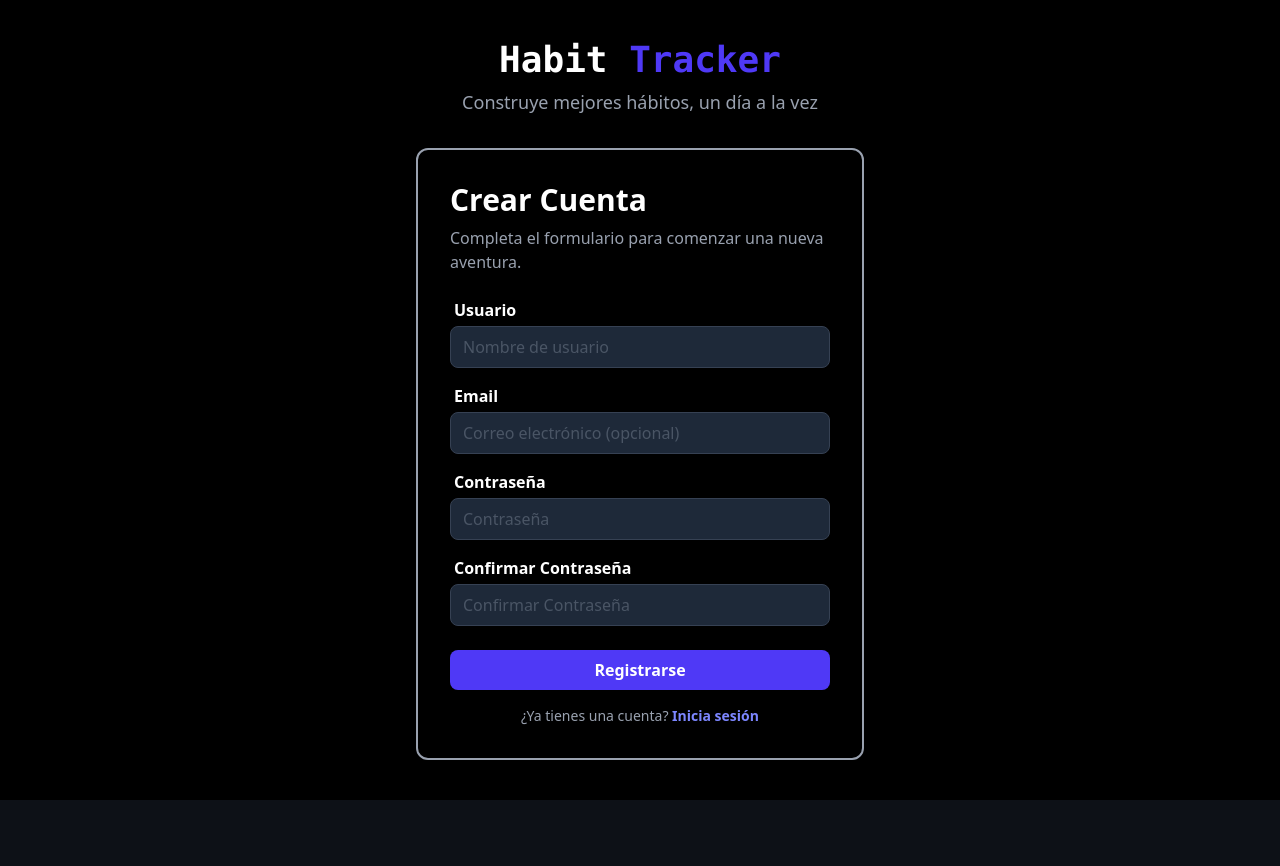
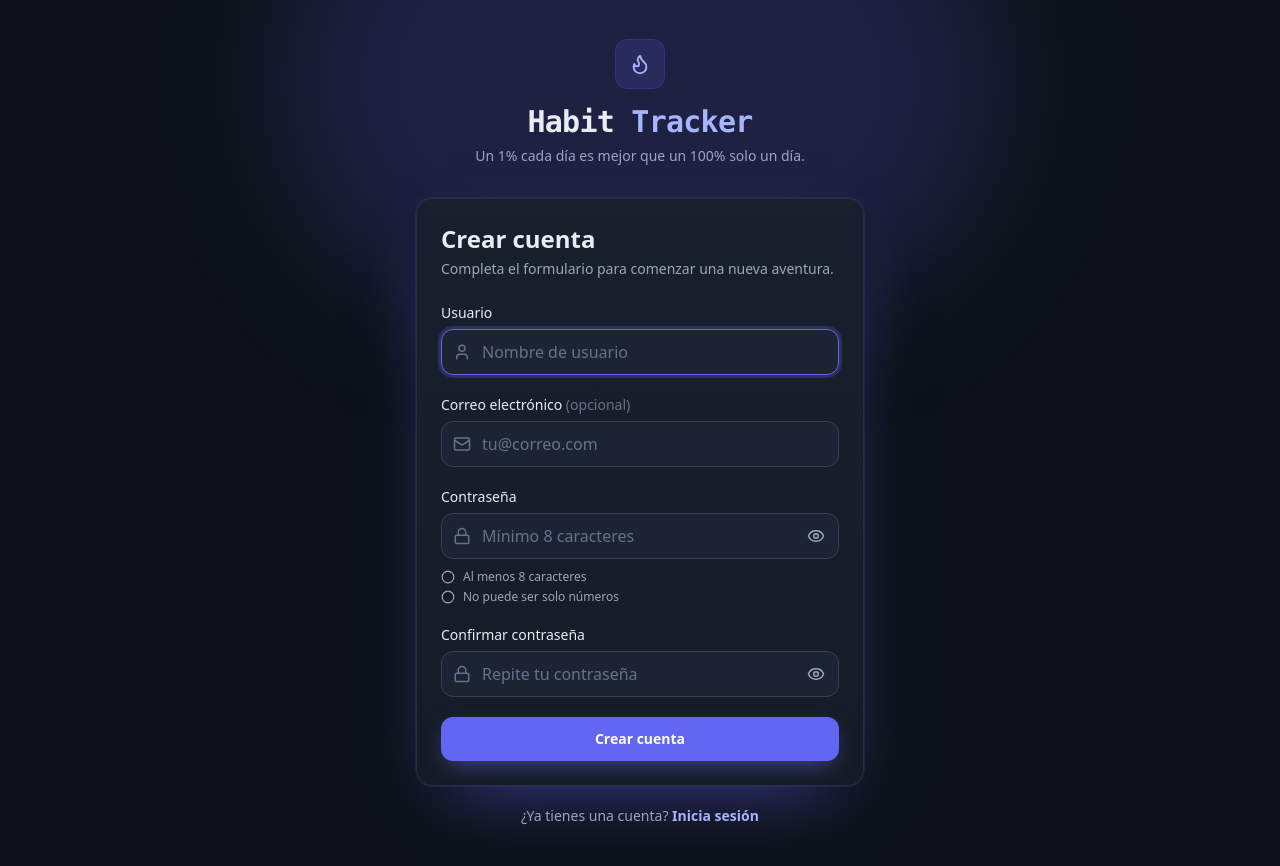
Before and after one commit to Ricardoge25/HabitTracker-frontend, a React (Vite) app: page /register in a window 1280 px wide. Before the commit the page ends 800 px from the top, so only its background shows below. Built offline with nearby package versions, Linux system fonts and the light colour scheme; no server answers.

Commit message:
style(auth): redesign login and register with shared layout

```diff
--- /dev/null
+++ b/src/components/AuthLayout.jsx
@@ -0,0 +1,43 @@
+import { Flame } from "lucide-react";
+
+/**
+ * Estructura común de Login y Register (mobile first).
+ * El espaciado vertical se compacta en pantallas bajas para evitar un scroll
+ * innecesario; si el contenido de verdad no cabe (p. ej. Register en móvil),
+ * la página scrollea con normalidad.
+ */
+export default function AuthLayout({ title, subtitle, children, footer }) {
+  return (
+    <div className="relative flex min-h-dvh flex-col items-center justify-center overflow-x-hidden px-4 py-6 [@media(min-height:700px)]:py-10">
+      {/* Resplandor decorativo: fijo al viewport para que NO aporte altura al documento */}
+      <div
+        aria-hidden="true"
+        className="pointer-events-none fixed left-1/2 top-0 h-[320px] w-[420px] -translate-x-1/2 -translate-y-1/3 rounded-full bg-accent/20 blur-3xl sm:h-[480px] sm:w-[720px]"
+      />
+
+      <div className="relative w-full max-w-md">
+        {/* Marca */}
+        <div className="mb-5 text-center [@media(min-height:700px)]:mb-8">
+          <div className="mx-auto mb-3 flex h-11 w-11 items-center justify-center rounded-xl bg-accent/15 text-accent-soft ring-1 ring-accent/30 [@media(min-height:700px)]:mb-4 [@media(min-height:700px)]:h-12 [@media(min-height:700px)]:w-12">
+            <Flame size={22} />
+          </div>
+          <h1 className="font-mono text-2xl font-extrabold tracking-tight text-ink sm:text-3xl">
+            Habit <span className="text-accent-soft">Tracker</span>
+          </h1>
+          <p className="mt-1.5 text-sm text-ink-muted">
+            Un 1% cada día es mejor que un 100% solo un día.
+          </p>
+        </div>
+
+        {/* Tarjeta con halo violeta */}
+        <div className="card card-glow p-5 [@media(min-height:700px)]:p-6 sm:p-8">
+          <h2 className="text-xl font-semibold text-ink sm:text-2xl">{title}</h2>
+          {subtitle && <p className="mt-1 text-sm text-ink-muted">{subtitle}</p>}
+          <div className="mt-4 [@media(min-height:700px)]:mt-6">{children}</div>
+        </div>
+
+        {footer && <p className="mt-5 text-center text-sm text-ink-muted">{footer}</p>}
+      </div>
+    </div>
+  );
+}
--- /dev/null
+++ b/src/components/PasswordInput.jsx
@@ -0,0 +1,31 @@
+import { useState } from "react";
+import { Eye, EyeOff, Lock } from "lucide-react";
+
+export default function PasswordInput({ id, invalid = false, className = "", ...props }) {
+  const [visible, setVisible] = useState(false);
+
+  return (
+    <div className="relative">
+      <Lock
+        size={18}
+        aria-hidden="true"
+        className="pointer-events-none absolute left-3 top-1/2 -translate-y-1/2 text-ink-faint"
+      />
+      <input
+        id={id}
+        type={visible ? "text" : "password"}
+        aria-invalid={invalid || undefined}
+        className={`field pl-10 pr-11 ${invalid ? "border-danger focus:border-danger focus:ring-danger/30" : ""} ${className}`}
+        {...props}
+      />
+      <button
+        type="button"
+        onClick={() => setVisible((v) => !v)}
+        aria-label={visible ? "Ocultar contraseña" : "Mostrar contraseña"}
+        className="absolute right-2 top-1/2 -translate-y-1/2 cursor-pointer rounded-md p-1.5 text-ink-muted transition hover:text-ink focus:outline-none focus-visible:ring-2 focus-visible:ring-accent-soft"
+      >
+        {visible ? <EyeOff size={18} /> : <Eye size={18} />}
+      </button>
+    </div>
+  );
+}
--- a/src/pages/Login.jsx
+++ b/src/pages/Login.jsx
@@ -1,7 +1,10 @@
 import { useEffect, useState } from "react";
+import { Link, useLocation, useNavigate } from "react-router-dom";
+import { toast } from "react-hot-toast";
+import { AlertCircle, Clock, Loader2, User } from "lucide-react";
 import { useAuth } from "../hooks/useAuth";
-import { useNavigate, Link, useLocation } from "react-router-dom";
-import { toast } from "react-hot-toast";
+import AuthLayout from "../components/AuthLayout";
+import PasswordInput from "../components/PasswordInput";
 
 const SESSION_MESSAGES = {
   idle: "Tu sesión se cerró por inactividad. Inicia sesión de nuevo.",
@@ -11,103 +14,116 @@ const SESSION_MESSAGES = {
 export default function Login() {
   const [username, setUsername] = useState("");
   const [password, setPassword] = useState("");
+  const [error, setError] = useState("");
+  const [isSubmitting, setIsSubmitting] = useState(false);
   const { login, logoutReason } = useAuth();
   const navigate = useNavigate();
-  const [error, setError] = useState("");
   const location = useLocation();
 
   // Mostrar notificación si el usuario acaba de registrarse
   useEffect(() => {
-    if (location.state?.registered) {
+    if (location.state?.register) {
       toast.success("Registro exitoso. ¡Inicia sesión para continuar!");
     }
   }, [location]);
 
   const handleSubmit = async (e) => {
     e.preventDefault();
+    if (isSubmitting) return;
     setError("");
+    setIsSubmitting(true);
 
     try {
-      const ok = await login(username, password);
-      if (ok) {
-        navigate("/home"); // Redirige al dashboard después del login
-      }
+      const ok = await login(username.trim(), password);
+      if (ok) navigate("/home");
     } catch (err) {
       setError(err.message);
+    } finally {
+      setIsSubmitting(false);
     }
   };
 
   return (
-    <div className="h-screen flex flex-col items-center justify-center bg-black text-white px-4">
-      {/* Titulo principal */}
-      <h1 className="text-4xl font-extrabold mb-2 font-mono">
-        Habit <span className="text-indigo-600">Tracker</span>
-      </h1>
-      <p className="text-gray-400 mb-8">Construye mejores hábitos, un día a la vez</p>
-
-      {/* Caja de Login */}
-      <div className="w-full max-w-md rounded-xl shadow-lg p-8 border-2 border-gray-300">
-        <h2 className="text-3xl font-semibold mb-2">Iniciar Sesión</h2>
-        <p className="text-sm text-gray-400 mb-6">
-          Ingresa tus credenciales para acceder a tu cuenta.
-        </p>
-
+    <AuthLayout
+      title="Iniciar sesión"
+      subtitle="Ingresa tus credenciales para acceder a tu cuenta."
+      footer={
+        <>
+          ¿No tienes una cuenta?{" "}
+          <Link to="/register" className="font-semibold text-accent-soft hover:underline">
+            Regístrate aquí
+          </Link>
+        </>
+      }
+    >
       {/* Motivo por el que se cerró la sesión anterior */}
       {logoutReason && SESSION_MESSAGES[logoutReason] && (
-          <p
+        <div
           role="status"
-            className="mb-4 rounded-md border border-amber-500/40 bg-amber-500/10 p-3 text-sm text-amber-300"
+          className="mb-5 flex items-start gap-2.5 rounded-lg border border-warning/30 bg-warning/10 p-3 text-sm text-amber-200"
         >
-            {SESSION_MESSAGES[logoutReason]}
-          </p>
+          <Clock size={18} className="mt-0.5 shrink-0" />
+          <span>{SESSION_MESSAGES[logoutReason]}</span>
+        </div>
       )}
 
-        {/* Formulario */}
-        <form onSubmit={handleSubmit} className="space-y-4">
+      <form onSubmit={handleSubmit} className="space-y-5" noValidate>
         <div>
-            <label className="block text-base font-semibold ml-1 mb-1">Usuario</label>
+          <label htmlFor="login-username" className="mb-1.5 block text-sm font-medium text-ink">
+            Usuario
+          </label>
+          <div className="relative">
+            <User
+              size={18}
+              aria-hidden="true"
+              className="pointer-events-none absolute left-3 top-1/2 -translate-y-1/2 text-ink-faint"
+            />
             <input
+              id="login-username"
               type="text"
-              placeholder="Usuario"
+              autoComplete="username"
+              autoFocus
+              placeholder="Tu usuario"
               value={username}
               onChange={(e) => setUsername(e.target.value)}
-              className="w-full px-3 py-2 border border-gray-700 rounded-lg bg-gray-800 text-gray-100 font-medium focus:outline-none focus:ring-2 focus:ring-indigo-500 placeholder:text-gray-600"
+              className="field pl-10"
+            />
+          </div>
+        </div>
+
+        <div>
+          <label htmlFor="login-password" className="mb-1.5 block text-sm font-medium text-ink">
+            Contraseña
+          </label>
+          <PasswordInput
+            id="login-password"
+            autoComplete="current-password"
+            placeholder="••••••••"
+            value={password}
+            onChange={(e) => setPassword(e.target.value)}
           />
         </div>
 
-          <div>
-            <label className="block text-base font-semibold ml-1 mb-1">Contraseña</label>
-            <input
-              type="password"
-              placeholder="*********"
-              value={password}
-              onChange={(e) => setPassword(e.target.value)}
-              className="w-full px-3 py-2 border border-gray-700 rounded-lg bg-gray-800 text-gray-100 font-medium focus:outline-none focus:ring-2 focus:ring-indigo-500 placeholder:text-gray-600"
-            />
+        {error && (
+          <div
+            role="alert"
+            className="flex items-start gap-2.5 rounded-lg border border-danger/30 bg-danger/10 p-3 text-sm text-red-300"
+          >
+            <AlertCircle size={18} className="mt-0.5 shrink-0" />
+            <span>{error}</span>
           </div>
+        )}
 
-          <button
-            type="submit"
-            className="w-full bg-indigo-600 hover:bg-indigo-800 text-white py-2 mt-2 rounded-lg font-semibold transition-colors"
-          >
-            Iniciar Sesión
+        <button type="submit" disabled={isSubmitting} className="btn btn-primary w-full">
+          {isSubmitting ? (
+            <>
+              <Loader2 size={18} className="animate-spin" /> Ingresando...
+            </>
+          ) : (
+            "Iniciar sesión"
+          )}
         </button>
-
-          {error && (
-            <p className="text-red-500 text-sm text-center bg-red-500/2 p-2 rounded-md border border-red-700">
-              {error}
-            </p>
-          )}
       </form>
-
-        {/* Enlace para registrarse */}
-        <p className="text-sm text-gray-400 mt-6 text-center">
-          ¿No tienes una cuenta?{" "}
-          <Link to={"/register"} className="text-indigo-400 hover:underline text-sm font-semibold">
-            Regístrate aquí
-          </Link>
-        </p>
-      </div>
-    </div>
+    </AuthLayout>
   );
 }
--- a/src/pages/Register.jsx
+++ b/src/pages/Register.jsx
@@ -1,148 +1,236 @@
 import { useState } from "react";
 import { Link, useNavigate } from "react-router-dom";
+import { AlertCircle, Check, Circle, Loader2, Mail, User } from "lucide-react";
 import api from "../api/axios";
 import { extractApiError } from "../utils/apiErrors";
+import AuthLayout from "../components/AuthLayout";
+import PasswordInput from "../components/PasswordInput";
+
+// Mismas reglas que el backend. OJO: esto es solo ayuda visual (UX);
+// la validación de verdad la hace el servidor.
+const MIN_PASSWORD = 8;
+
+// Icono y color de un requisito de contraseña según se cumpla o no
+function Requirement({ met, children }) {
+  return (
+    <li className={`flex items-center gap-2 text-xs ${met ? "text-success" : "text-ink-muted"}`}>
+      {met ? <Check size={14} /> : <Circle size={14} />}
+      {children}
+    </li>
+  );
+}
+
+function FieldError({ id, message }) {
+  if (!message) return null;
+  return (
+    <p id={id} role="alert" className="mt-1.5 text-xs text-red-300">
+      {message}
+    </p>
+  );
+}
 
 export default function Register() {
-  const [formData, setFormData] = useState({
-    username: "",
-    email: "",
-    password: "",
-  });
+  const navigate = useNavigate();
+  const [formData, setFormData] = useState({ username: "", email: "", password: "" });
   const [confirmPassword, setConfirmPassword] = useState("");
-  const [error, setError] = useState("");
-  const navigate = useNavigate();
+  const [fieldErrors, setFieldErrors] = useState({});
+  const [formError, setFormError] = useState("");
+  const [isSubmitting, setIsSubmitting] = useState(false);
+
+  const setField = (name) => (e) => {
+    setFormData((prev) => ({ ...prev, [name]: e.target.value }));
+    // Al corregir un campo, su error desaparece
+    setFieldErrors((prev) => ({ ...prev, [name]: undefined }));
+  };
+
+  // Requisitos visibles de la contraseña
+  const longEnough = formData.password.length >= MIN_PASSWORD;
+  const notOnlyDigits = formData.password.length > 0 && !/^\d+$/.test(formData.password);
+  const passwordsMatch = confirmPassword.length > 0 && formData.password === confirmPassword;
+
+  // Valida en el cliente y devuelve un objeto { campo: mensaje }
+  const validate = () => {
+    const errors = {};
+    if (!formData.username.trim()) errors.username = "El nombre de usuario es obligatorio.";
+    if (!longEnough) errors.password = `La contraseña debe tener al menos ${MIN_PASSWORD} caracteres.`;
+    if (formData.password !== confirmPassword) errors.confirm = "Las contraseñas no coinciden.";
+    return errors;
+  };
 
   const handleRegister = async (e) => {
     e.preventDefault();
+    if (isSubmitting) return;
+    setFormError("");
 
-    if (formData.password !== confirmPassword) {
-      setError("Las contraseñas no coinciden");
+    const errors = validate();
+    setFieldErrors(errors);
+    if (Object.keys(errors).length > 0) return;
+
+    setIsSubmitting(true);
+    try {
+      const response = await api.post("/register/", {
+        ...formData,
+        username: formData.username.trim(),
+        email: formData.email.trim(),
+      });
+      if (response.status === 201) {
+        navigate("/login", { state: { registered: true } });
+      }
+    } catch (err) {
+      console.error("Error en el registro:", err.response?.data || err.message);
+      const data = err.response?.data;
+
+      // DRF devuelve { campo: ["mensaje"] }: mostramos cada error junto a su campo.
+      // Cualquier clave que no sea de un campo conocido va al mensaje general.
+      if (err.response?.status === 400 && data && typeof data === "object") {
+        const serverErrors = {};
+        for (const key of ["username", "email", "password"]) {
+          if (data[key]) serverErrors[key] = [].concat(data[key])[0];
+        }
+        if (Object.keys(serverErrors).length > 0) {
+          setFieldErrors(serverErrors);
           return;
         }
-
-    if (formData.password.length < 8) {
-      setError("La contraseña debe tener al menos 8 caracteres");
-      return;
       }
-
-    if (!formData.username.trim()) {
-      setError("El nombre de usuario es obligatorio");
-      return;
-    }
-
-    try {
-      const response = await api.post("/register/", formData);
-
-      if (response.status === 201) {
-        navigate("/login", { state: { registered: true } }); // Redirige al login después del registro
-      }
-    } catch (err) {
-      setError(extractApiError(err.response?.data, "Error al crear el usuario. Intenta de nuevo."));
+      setFormError(extractApiError(data, "Error al crear el usuario. Intenta de nuevo."));
+    } finally {
+      setIsSubmitting(false);
     }
   };
 
   return (
-    <div className="md:h-screen flex flex-col items-center justify-center bg-black text-white px-4 pb-2">
-      {/* Título Principal */}
-      <h1 className="text-3xl md:text-4xl font-extrabold mb-2 font-mono mt-6">
-        Habit <span className="text-indigo-600">Tracker</span>
-      </h1>
-      <p className="text-sm md:text-lg text-gray-400 mb-6 md:mb-8">
-        Construye mejores hábitos, un día a la vez
-      </p>
-
-      {/* Caja de Registro */}
-      <div className="p-6 md:p-8 rounded-xl shadow-lg border-2 border-gray-400 w-full max-w-md mb-4">
-        <h2 className="text-2xl md:text-3xl font-semibold mb-2">Crear Cuenta</h2>
-        <p className="text-sm md:text-base text-gray-400 mb-3 md:mb-6">
-          Completa el formulario para comenzar una nueva aventura.
-        </p>
-
-        <form onSubmit={handleRegister} className="space-y-2 md:space-y-4">
+    <AuthLayout
+      title="Crear cuenta"
+      subtitle="Completa el formulario para comenzar una nueva aventura."
+      footer={
+        <>
+          ¿Ya tienes una cuenta?{" "}
+          <Link to="/login" className="font-semibold text-accent-soft hover:underline">
+            Inicia sesión
+          </Link>
+        </>
+      }
+    >
+      <form onSubmit={handleRegister} className="space-y-5" noValidate>
+        {/* Usuario */}
         <div>
-            <label className="block text-base font-semibold ml-1 mb-1">
+          <label htmlFor="reg-username" className="mb-1.5 block text-sm font-medium text-ink">
             Usuario
           </label>
+          <div className="relative">
+            <User
+              size={18}
+              aria-hidden="true"
+              className="pointer-events-none absolute left-3 top-1/2 -translate-y-1/2 text-ink-faint"
+            />
             <input
+              id="reg-username"
               type="text"
+              autoComplete="username"
+              autoFocus
               placeholder="Nombre de usuario"
               value={formData.username}
-              onChange={(e) =>
-                setFormData({ ...formData, username: e.target.value })
-              }
-              required
-              className="w-full px-3 py-2 border border-gray-700 rounded-lg bg-gray-800 text-gray-100 font-medium focus:outline-none focus:ring-2 focus:ring-indigo-500 placeholder:text-gray-600"
+              onChange={setField("username")}
+              aria-invalid={fieldErrors.username ? true : undefined}
+              aria-describedby={fieldErrors.username ? "reg-username-error" : undefined}
+              className={`field pl-10 ${fieldErrors.username ? "border-danger" : ""}`}
             />
           </div>
+          <FieldError id="reg-username-error" message={fieldErrors.username} />
+        </div>
 
+        {/* Email */}
         <div>
-            <label className="block text-md font-semibold ml-1 mb-1">
-              Email
+          <label htmlFor="reg-email" className="mb-1.5 block text-sm font-medium text-ink">
+            Correo electrónico <span className="font-normal text-ink-faint">(opcional)</span>
           </label>
+          <div className="relative">
+            <Mail
+              size={18}
+              aria-hidden="true"
+              className="pointer-events-none absolute left-3 top-1/2 -translate-y-1/2 text-ink-faint"
+            />
             <input
+              id="reg-email"
               type="email"
-              placeholder="Correo electrónico (opcional)"
+              autoComplete="email"
+              placeholder="tu@correo.com"
               value={formData.email}
-              onChange={(e) =>
-                setFormData({ ...formData, email: e.target.value })
-              }
-              className="w-full px-3 py-2 border border-gray-700 rounded-lg bg-gray-800 text-gray-100 font-medium focus:outline-none focus:ring-2 focus:ring-indigo-500 placeholder:text-gray-600"
+              onChange={setField("email")}
+              aria-invalid={fieldErrors.email ? true : undefined}
+              aria-describedby={fieldErrors.email ? "reg-email-error" : undefined}
+              className={`field pl-10 ${fieldErrors.email ? "border-danger" : ""}`}
             />
           </div>
+          <FieldError id="reg-email-error" message={fieldErrors.email} />
+        </div>
 
+        {/* Contraseña */}
         <div>
-            <label className="block text-md font-semibold ml-1 mb-1">
+          <label htmlFor="reg-password" className="mb-1.5 block text-sm font-medium text-ink">
             Contraseña
           </label>
-            <input
-              type="password"
-              placeholder="Contraseña"
+          <PasswordInput
+            id="reg-password"
+            autoComplete="new-password"
+            placeholder="Mínimo 8 caracteres"
             value={formData.password}
-              onChange={(e) =>
-                setFormData({ ...formData, password: e.target.value })
-              }
-              className="w-full px-3 py-2 border border-gray-700 rounded-lg bg-gray-800 text-gray-100 font-medium focus:outline-none focus:ring-2 focus:ring-indigo-500 placeholder:text-gray-600"
+            onChange={setField("password")}
+            invalid={Boolean(fieldErrors.password)}
+            aria-describedby={fieldErrors.password ? "reg-password-error" : undefined}
           />
+          <FieldError id="reg-password-error" message={fieldErrors.password} />
+          <ul className="mt-2.5 space-y-1" aria-label="Requisitos de la contraseña">
+            <Requirement met={longEnough}>Al menos {MIN_PASSWORD} caracteres</Requirement>
+            <Requirement met={notOnlyDigits}>No puede ser solo números</Requirement>
+          </ul>
         </div>
 
+        {/* Confirmar */}
         <div>
-            <label className="block text-md font-semibold ml-1 mb-1">
-              Confirmar Contraseña
+          <label htmlFor="reg-confirm" className="mb-1.5 block text-sm font-medium text-ink">
+            Confirmar contraseña
           </label>
-            <input
-              type="password"
-              placeholder="Confirmar Contraseña"
+          <PasswordInput
+            id="reg-confirm"
+            autoComplete="new-password"
+            placeholder="Repite tu contraseña"
             value={confirmPassword}
-              onChange={(e) => setConfirmPassword(e.target.value)}
-              className="w-full px-3 py-2 border border-gray-700 rounded-lg bg-gray-800 text-gray-100 font-medium focus:outline-none focus:ring-2 focus:ring-indigo-500 placeholder:text-gray-600"
+            onChange={(e) => {
+              setConfirmPassword(e.target.value);
+              setFieldErrors((prev) => ({ ...prev, confirm: undefined }));
+            }}
+            invalid={Boolean(fieldErrors.confirm)}
+            aria-describedby={fieldErrors.confirm ? "reg-confirm-error" : undefined}
           />
+          <FieldError id="reg-confirm-error" message={fieldErrors.confirm} />
+          {passwordsMatch && !fieldErrors.confirm && (
+            <p className="mt-1.5 flex items-center gap-1.5 text-xs text-success">
+              <Check size={14} /> Las contraseñas coinciden
+            </p>
+          )}
         </div>
 
-          {error && (
-            <p className="text-red-500 text-sm text-center bg-red-500/2 p-2 rounded-md border border-red-700">
-              {error}
-            </p>
+        {formError && (
+          <div
+            role="alert"
+            className="flex items-start gap-2.5 rounded-lg border border-danger/30 bg-danger/10 p-3 text-sm text-red-300"
+          >
+            <AlertCircle size={18} className="mt-0.5 shrink-0" />
+            <span>{formError}</span>
+          </div>
         )}
 
-          <button
-            type="submit"
-            className="w-full bg-indigo-600 hover:bg-indigo-800 text-white py-2 mt-2 rounded-lg font-semibold transition-colors"
-          >
-            Registrarse
+        <button type="submit" disabled={isSubmitting} className="btn btn-primary w-full">
+          {isSubmitting ? (
+            <>
+              <Loader2 size={18} className="animate-spin" /> Creando cuenta…
+            </>
+          ) : (
+            "Crear cuenta"
+          )}
         </button>
       </form>
-
-        <p className="text-center text-gray-400 mt-4 text-sm">
-          ¿Ya tienes una cuenta?{" "}
-          <Link
-            to="/login"
-            className="text-indigo-400 hover:underline text-sm font-semibold"
-          >
-            Inicia sesión
-          </Link>
-        </p>
-      </div>
-    </div>
+    </AuthLayout>
   );
 }
```
Lines whose indentation alone changed are shown as unchanged.
